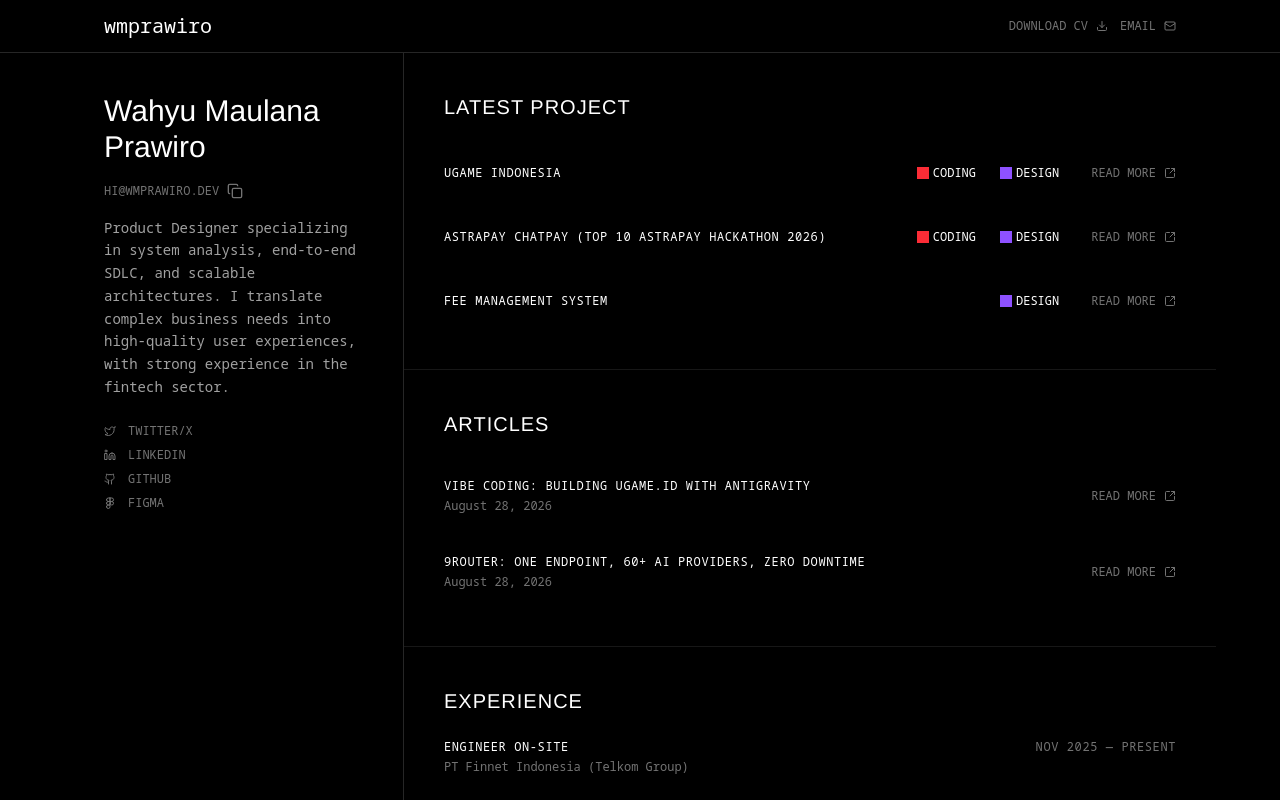
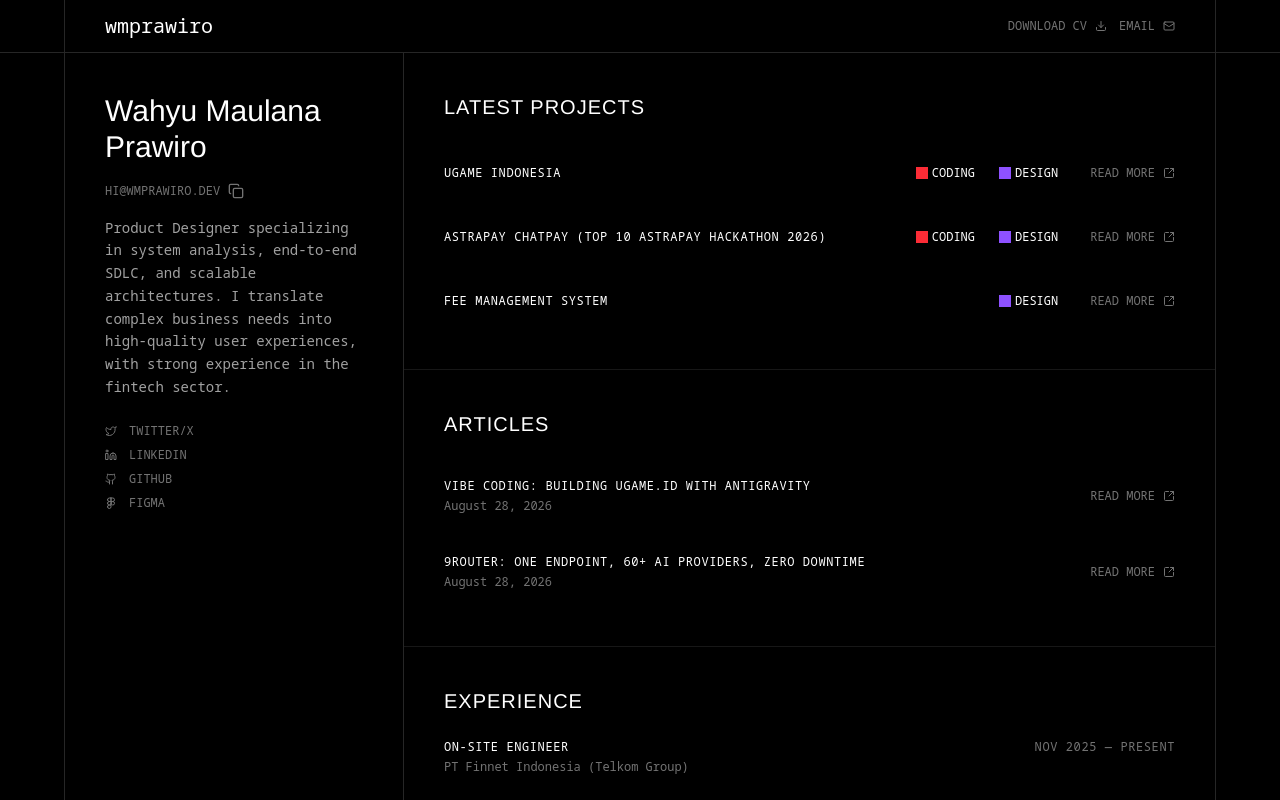
Before and after one commit to wmprawiro/portfolio, a Next.js app: page / in a window 1280 px wide. Built offline with nearby package versions, Linux system fonts and the light colour scheme.

Commit message:
style: refine layout borders, adjust typography caps, and fix grammar

```diff
--- a/src/app/article/[slug]/page.tsx
+++ b/src/app/article/[slug]/page.tsx
@@ -46,8 +46,9 @@ export default async function ArticlePage({ params }: ArticlePageProps) {
     <div className="min-h-screen bg-black text-white">
       <SiteNavbar />
       <main id="main-content" className="pt-[53px]">
-        <div className="max-w-[768px] mx-auto p-6 lg:p-10">
-          <Link
+        <div className="max-w-[1152px] mx-auto lg:border-l lg:border-r border-neutral-800 min-h-[calc(100vh-53px)]">
+          <div className="max-w-[768px] mx-auto p-6 lg:p-10">
+            <Link
             href="/"
             className={`inline-flex items-center gap-3 ${TYPOGRAPHY.monoSmall} text-neutral-500 hover:text-white transition-colors mb-12`}
             aria-label="Go back to homepage"
@@ -74,6 +75,7 @@ export default async function ArticlePage({ params }: ArticlePageProps) {
               dangerouslySetInnerHTML={{ __html: article.content }}
             />
           </article>
+          </div>
         </div>
       </main>
     </div>
--- a/src/app/detail/[slug]/page.tsx
+++ b/src/app/detail/[slug]/page.tsx
@@ -52,7 +52,7 @@ export default async function ProjectDetailPage({
       <main id="main-content" className="pt-[53px]">
         <div className="max-w-[1152px] mx-auto">
           <div className="flex flex-col lg:flex-row h-[calc(100vh-53px)]">
-            <div className="flex-1 w-full lg:max-w-[calc(100%-340px)]">
+            <div className="flex-1 w-full lg:max-w-[calc(100%-340px)] lg:border-l border-neutral-800">
               <div className="p-6 lg:p-10 h-full flex items-center justify-center">
                 <ProjectDetailImage
                   src={project.image}
@@ -62,7 +62,7 @@ export default async function ProjectDetailPage({
               </div>
             </div>
 
-            <aside className="w-full lg:max-w-[340px] border-t lg:border-t-0 lg:border-l border-neutral-800 lg:overflow-y-auto lg:h-full">
+            <aside className="w-full lg:max-w-[340px] border-t lg:border-t-0 lg:border-l lg:border-r border-neutral-800 lg:overflow-y-auto lg:h-full">
               <div className="p-6 lg:p-10 space-y-6">
                 <Link
                   href="/"
@@ -85,7 +85,7 @@ export default async function ProjectDetailPage({
                   <h2
                     className={`${TYPOGRAPHY.subheading} uppercase tracking-wider text-white`}
                   >
-                    <ScrambleText text="Description" />
+                    <ScrambleText text="DESCRIPTION" />
                   </h2>
                   <div
                     className={`space-y-4 text-neutral-400 ${TYPOGRAPHY.monoSmall} leading-relaxed`}
@@ -106,7 +106,7 @@ export default async function ProjectDetailPage({
                     {project.images && project.images.length > 0 && (
                       <div className="mb-12">
                         <h3 className={`${TYPOGRAPHY.monoSmall} text-neutral-500 uppercase tracking-wider mb-4`}>
-                          <ScrambleText text="Visuals & Interface" />
+                          <ScrambleText text="VISUALS & INTERFACE" />
                         </h3>
                         <div className="flex flex-col gap-6">
                           {project.images.map((img) => (
@@ -124,7 +124,7 @@ export default async function ProjectDetailPage({
                     {project.goals && project.goals.length > 0 && (
                       <div className="pt-4">
                         <h3 className={`${TYPOGRAPHY.smallHeading} text-white mb-2`}>
-                          <ScrambleText text="Goals" />
+                          <ScrambleText text="GOALS" />
                         </h3>
                         <ul className={`list-disc pl-5 space-y-2 text-neutral-400 ${TYPOGRAPHY.monoSmall}`}>
                           {project.goals.map((goal) => (
@@ -151,19 +151,6 @@ export default async function ProjectDetailPage({
                         <ul className={`list-disc pl-5 space-y-1 text-neutral-400 ${TYPOGRAPHY.monoSmall}`}>
                           {project.techStack.map((tech) => (
                             <li key={tech}>{tech}</li>
-                          ))}
-                        </ul>
-                      </div>
-                    )}
-
-                    {project.infrastructure && (
-                      <div className="pt-4">
-                        <h3 className={`${TYPOGRAPHY.smallHeading} text-white mb-2`}>
-                          <ScrambleText text="INFRASTRUCTURE & DEVOPS" />
-                        </h3>
-                        <ul className={`list-disc pl-5 space-y-1 text-neutral-400 ${TYPOGRAPHY.monoSmall}`}>
-                          {project.infrastructure.map((infra) => (
-                            <li key={infra}>{infra}</li>
                           ))}
                         </ul>
                       </div>
--- a/src/app/page.tsx
+++ b/src/app/page.tsx
@@ -15,13 +15,13 @@ export default function Home() {
       <main id="main-content" className="max-w-[1152px] mx-auto pt-[53px]">
         <div className="flex flex-col lg:flex-row h-[calc(100vh-53px)]">
           <SidebarBio />
-          <div className="flex-1 w-full lg:overflow-y-auto lg:h-full">
+          <div className="flex-1 w-full lg:border-r border-neutral-800 lg:overflow-y-auto lg:h-full">
             <section className="p-6 lg:p-10" aria-labelledby="recent-heading">
               <h2
                 id="recent-heading"
                 className={`${TYPOGRAPHY.subheading} uppercase tracking-wider text-white mb-6`}
               >
-                <ScrambleText text="Latest Project" />
+                <ScrambleText text="Latest Projects" />
               </h2>
               <div className="flex flex-col gap-2">
                 {projects.map((project) => (
@@ -78,7 +78,7 @@ export default function Home() {
                 <div className="flex flex-col md:flex-row md:items-start justify-between gap-2">
                   <div>
                     <h3 className={`${TYPOGRAPHY.monoSmall} text-white uppercase tracking-wider`}>
-                      <ScrambleText text="Engineer On-Site" />
+                      <ScrambleText text="On-Site Engineer" />
                     </h3>
                     <p className={`text-neutral-400 ${TYPOGRAPHY.monoSmallMuted} mt-1`}>
                       PT Finnet Indonesia (Telkom Group)
--- a/src/components/sidebar-bio.tsx
+++ b/src/components/sidebar-bio.tsx
@@ -56,7 +56,7 @@ const socialLinks = [
 export function SidebarBio() {
   return (
     <aside
-      className="lg:sticky lg:top-0 lg:h-full w-full lg:max-w-[340px] p-6 lg:p-10 border-b lg:border-b-0 lg:border-r border-neutral-800 lg:overflow-y-auto"
+      className="lg:sticky lg:top-0 lg:h-full w-full lg:max-w-[340px] p-6 lg:p-10 border-b lg:border-b-0 lg:border-l lg:border-r border-neutral-800 lg:overflow-y-auto"
       aria-label="About and social links"
     >
       <div className="space-y-6">
--- a/src/components/site-navbar.tsx
+++ b/src/components/site-navbar.tsx
@@ -9,7 +9,7 @@ export function SiteNavbar() {
       className="fixed top-0 left-0 right-0 z-50 bg-black border-b border-neutral-800"
       aria-label="Main navigation"
     >
-      <div className="flex items-center justify-between py-3 px-6 lg:px-10 max-w-[1152px] mx-auto w-full">
+      <div className="flex items-center justify-between py-3 px-6 lg:px-10 max-w-[1152px] mx-auto w-full lg:border-l lg:border-r border-neutral-800">
         <Link
           href="/"
           className="font-noto-sans-mono text-xl text-white hover:opacity-80 transition-opacity"
--- a/src/lib/projects.ts
+++ b/src/lib/projects.ts
@@ -9,7 +9,6 @@ export interface Project {
   problem?: string;
   impact?: string;
   techStack?: string[];
-  infrastructure?: string[];
   integrations?: string[];
   goals?: string[];
   liveUrl?: string;
@@ -30,8 +29,7 @@ export const projects: Project[] = [
       "Gamers in Indonesia often faced slow, manual, or unreliable top-up processes, leading to high transaction abandonment rates. The system needed a robust architecture to handle concurrent transactions without manual bottlenecks.",
     impact:
       "Delivered a highly reliable digital goods ecosystem with zero manual intervention, resulting in significantly faster checkout times and the capability to securely process high-volume, concurrent micro-transactions at scale.",
-    techStack: ["Next.js / React", "TypeScript", "Tailwind CSS", "PostgreSQL"],
-    infrastructure: ["Docker", "Nginx (Reverse Proxy)", "Cloudflare"],
+    techStack: ["Next.js / React", "TypeScript", "Tailwind CSS", "PostgreSQL", "Docker", "Nginx (Reverse Proxy)", "Cloudflare"],
     integrations: [
       "Digiflazz API (Digital Product Fulfillment)",
       "Duitku API (Automated Payment Gateway)",
```
